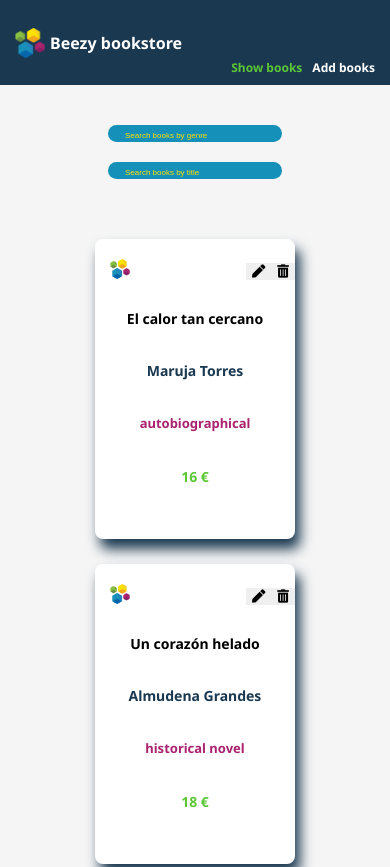
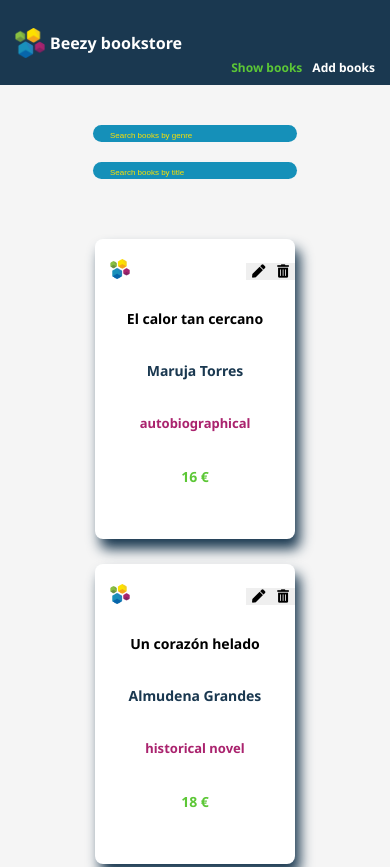
Before and after one commit to natalia-pn/B, a React (Create React App) app: page /#/ in a window 390 px wide. Shown: the top 867 px of the page. Built offline with nearby package versions, Linux system fonts and the light colour scheme.

Commit message:
Change filter fields' width in mobile styles

```diff
--- a/src/styles/_show-books.scss
+++ b/src/styles/_show-books.scss
@@ -11,7 +11,7 @@
 }
 
 .Genre__field {
-    width: 170px;
+    width: 200px;
     height: 15px;
     margin-top: 40px;
     margin-bottom: 20px;
@@ -22,7 +22,7 @@
 }
 
 .Title__field {
-    width: 170px;
+    width: 200px;
     height: 15px;
     margin-bottom: 60px;
     border-radius: 15px;
```
